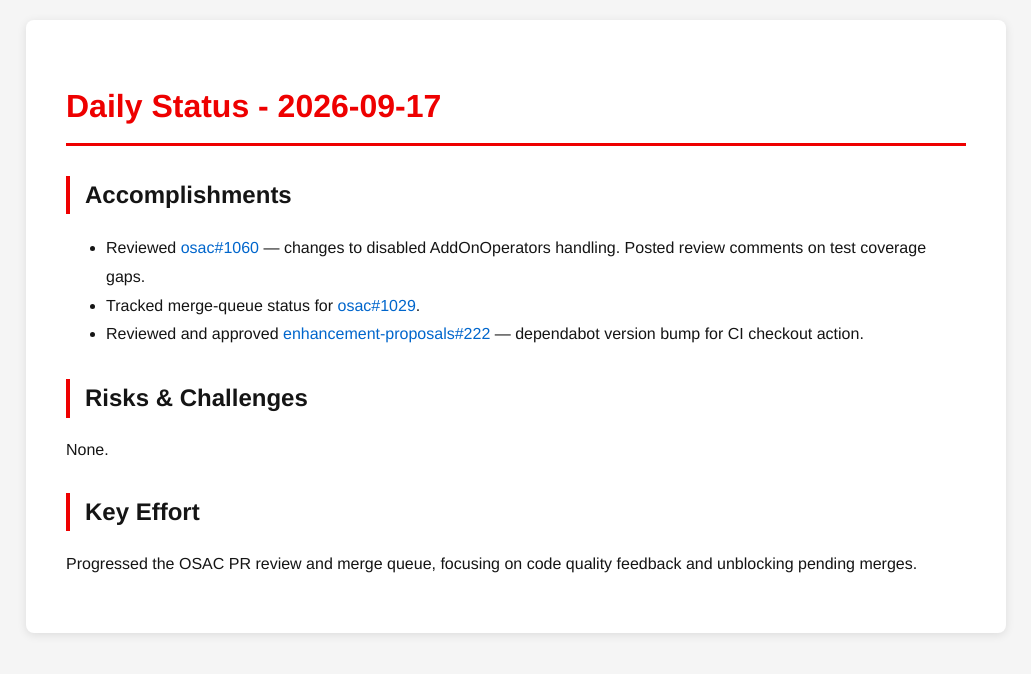
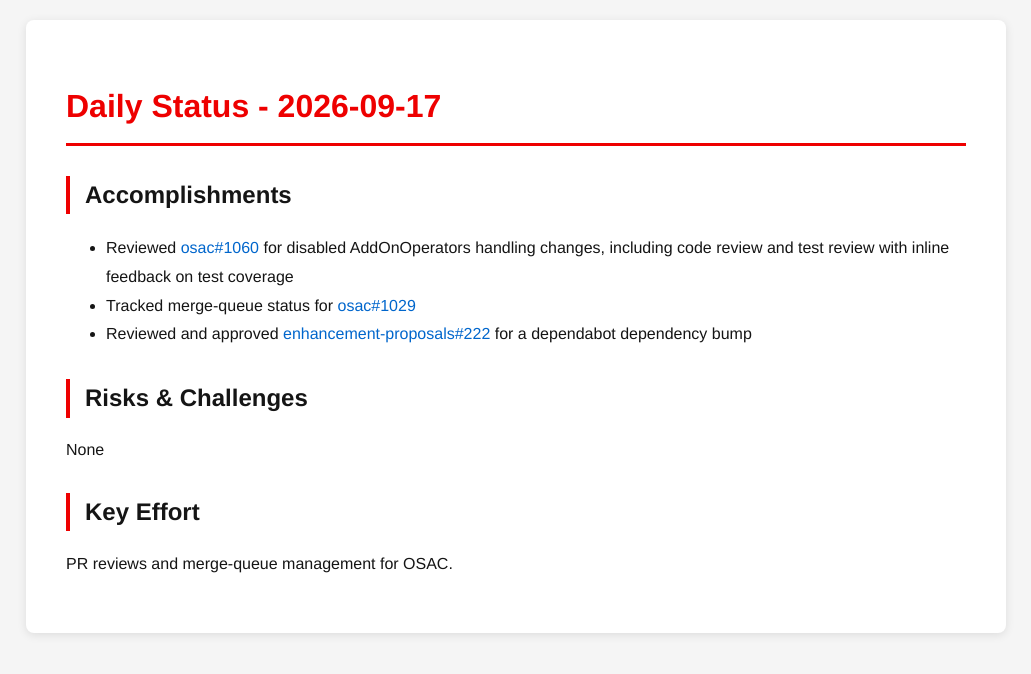
Before and after one commit to tzvatot/daily-status, a Jekyll site: the page built from 2026-09-17.md, in a window 1280 px wide. Shown: the top 674 px of the page, without its empty margins (124-1155 px from the left). Built offline with Jekyll 4.4.1, drawn with Linux system fonts in a browser that asks for light colours.

Commit message:
Daily status update - 2026-09-17

```diff
--- a/2026-09-17.md
+++ b/2026-09-17.md
@@ -7,12 +7,12 @@ date: 2026-09-17
 # Daily Status - 2026-09-17
 
 ## Accomplishments
-- Reviewed [osac#1060](https://github.com/osac-project/osac/pull/1060) — changes to disabled AddOnOperators handling. Posted review comments on test coverage gaps.
-- Tracked merge-queue status for [osac#1029](https://github.com/osac-project/osac/pull/1029).
-- Reviewed and approved [enhancement-proposals#222](https://github.com/osac-project/enhancement-proposals/pull/222) — dependabot version bump for CI checkout action.
+- Reviewed [osac#1060](https://github.com/osac-project/osac/pull/1060) for disabled AddOnOperators handling changes, including code review and test review with inline feedback on test coverage
+- Tracked merge-queue status for [osac#1029](https://github.com/osac-project/osac/pull/1029)
+- Reviewed and approved [enhancement-proposals#222](https://github.com/osac-project/enhancement-proposals/pull/222) for a dependabot dependency bump
 
 ## Risks & Challenges
-None.
+None
 
 ## Key Effort
-Progressed the OSAC PR review and merge queue, focusing on code quality feedback and unblocking pending merges.
+PR reviews and merge-queue management for OSAC.
```
